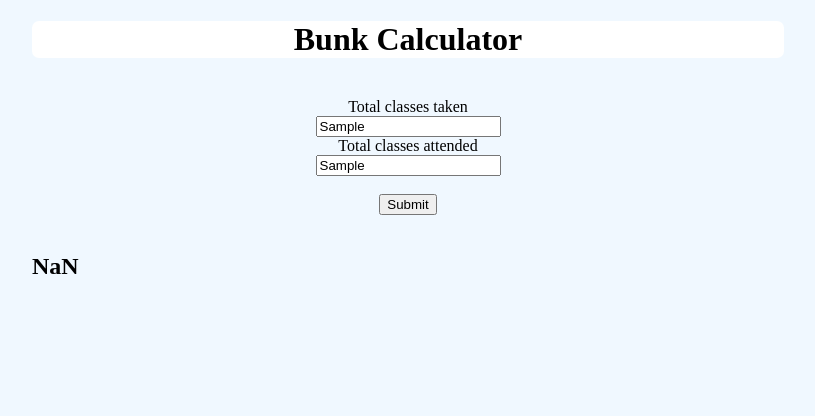
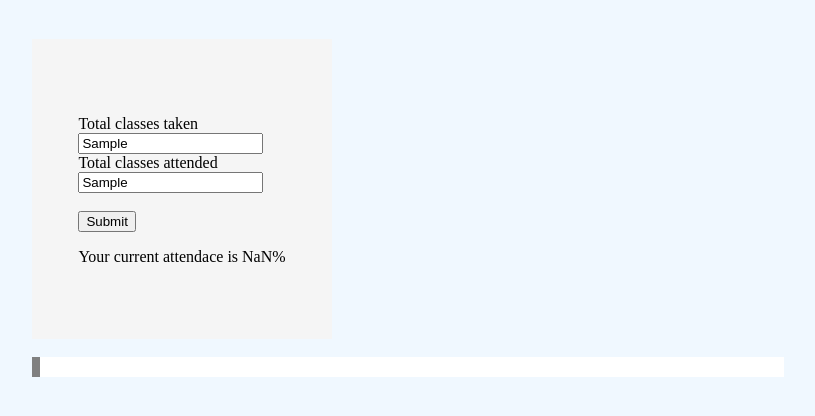
Before and after one commit to P-Pavan/BunkCalculator, a plain HTML site: page index.html in a window 1280 px wide. Both pictures are taken after typing "Sample", "Sample" into the empty fields and a click on the button "Submit". Shown: the whole page, without its empty margins (232-1047 px from the left). Drawn offline with Linux system fonts and the light colour scheme.

Commit message:
index-pages

```diff
--- a/index.css
+++ b/index.css
@@ -5,11 +5,23 @@
     background-color: white;
 }
 
+#circle {
+    display: flex;
+    justify-content: center;
+    align-items: center;
+    /* border-radius: 50%; */
+    /* border: aqua 20px solid; */
+    background-color: whitesmoke;
+    height: 300px;
+    width: 300px;
+}
+
 #inputField {
-    text-align: center;
+
 }
 
 body {
+    /* align-content: center; */
     padding: 0% 20%;
     background-color: aliceblue;
 }
--- a/index.html
+++ b/index.html
@@ -1,21 +1,26 @@
 <!DOCTYPE html>
 <html lang="en">
 <head>
-    <title>Home</title>
+    <title>Bunk Calculator</title>
     <link rel="stylesheet" href="index.css">
 </head>
 <body>
-    <h1 id="head">Bunk Calculator</h1> <br>
+    <h1 id="head"></h1> <br>    <!-- give something -->
 
-    <div id="inputField">
-        <label for="taken">Total classes taken </label> <br>
-        <input type="text" id="taken"> <br>
-        <label for="attended">Total classes attended </label> <br>
-        <input type="text" id="attended"> <br> <br>
-        <button id="submit">Submit</button>
+    <div id="circle">
+        <div id="inputField"> <br>
+            <label for="taken">Total classes taken </label> <br>
+            <input type="text" id="taken"> <br>
+            <label for="attended">Total classes attended </label> <br>
+            <input type="text" id="attended"> <br> <br>
+            <button id="submit">Submit</button>
+            <p>Your current attendace is <label id="output"></label></p>
+        </div>
     </div>
     <br>
-    <h2 id="output"></h2>
+    <div class="progressBar" style="background-color:white">
+        <div id="bar" style="height: 20px;width:1%;background-color: gray;"></div>
+    </div>
     <script type="text/javascript" src="index.js"></script>
 </body>
 </html>
--- a/index.js
+++ b/index.js
@@ -3,8 +3,11 @@ let submit = document.getElementById("submit");
 submit.onclick = function() {
     let taken = document.getElementById("taken").value;
     let attended = document.getElementById("attended").value;
-
-    let attendance = attended/taken * 100;
-
+    let bar = document.getElementById("bar");
+    let attendance = (attended/taken * 100).toFixed(2);
+    if(attendance>100) {
+        attendance = "kinda sus!!"
+    }else attendance += "%";
     document.getElementById("output").innerText = attendance;
+    bar.style.width = attendance;
 }
```
